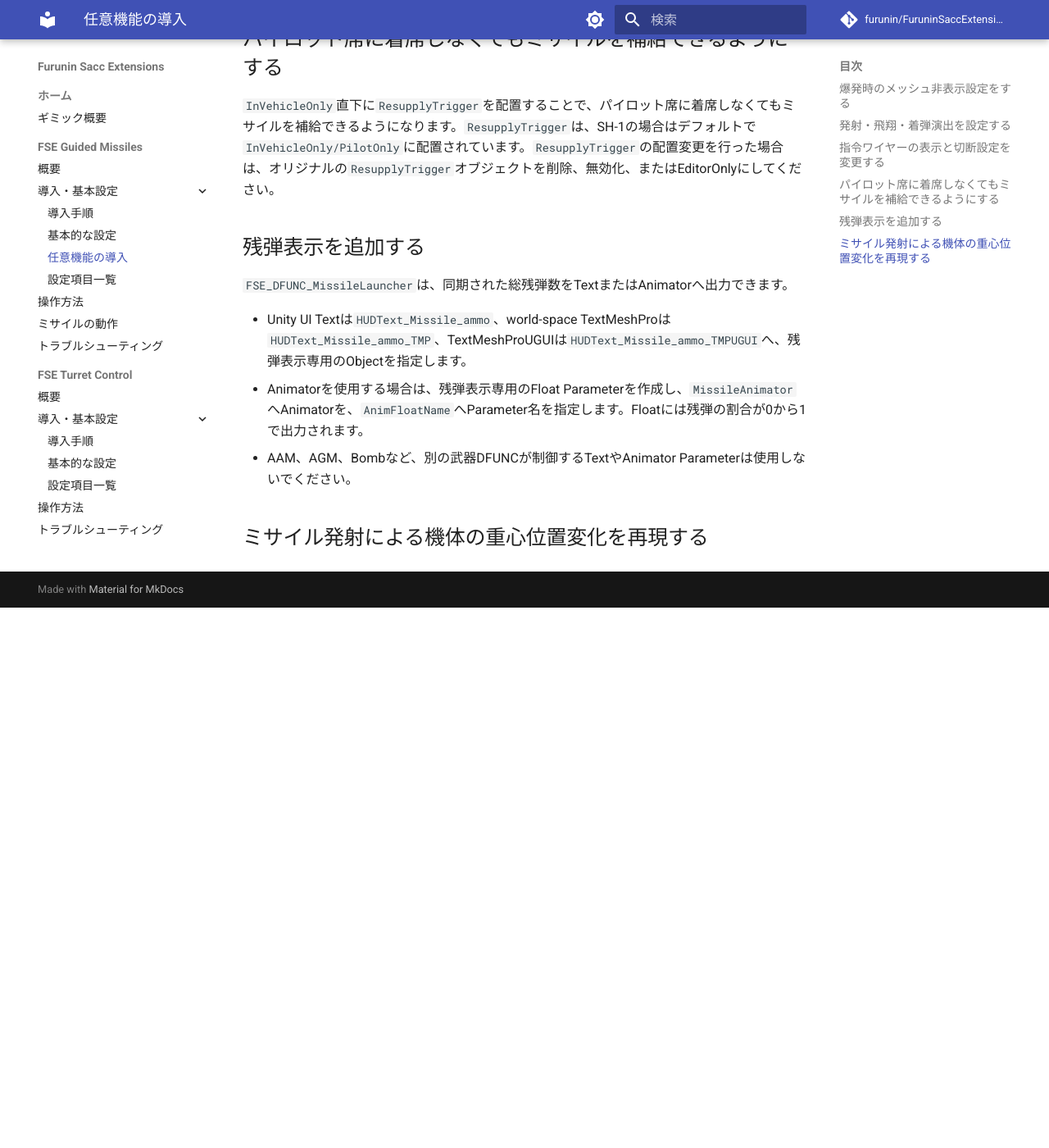
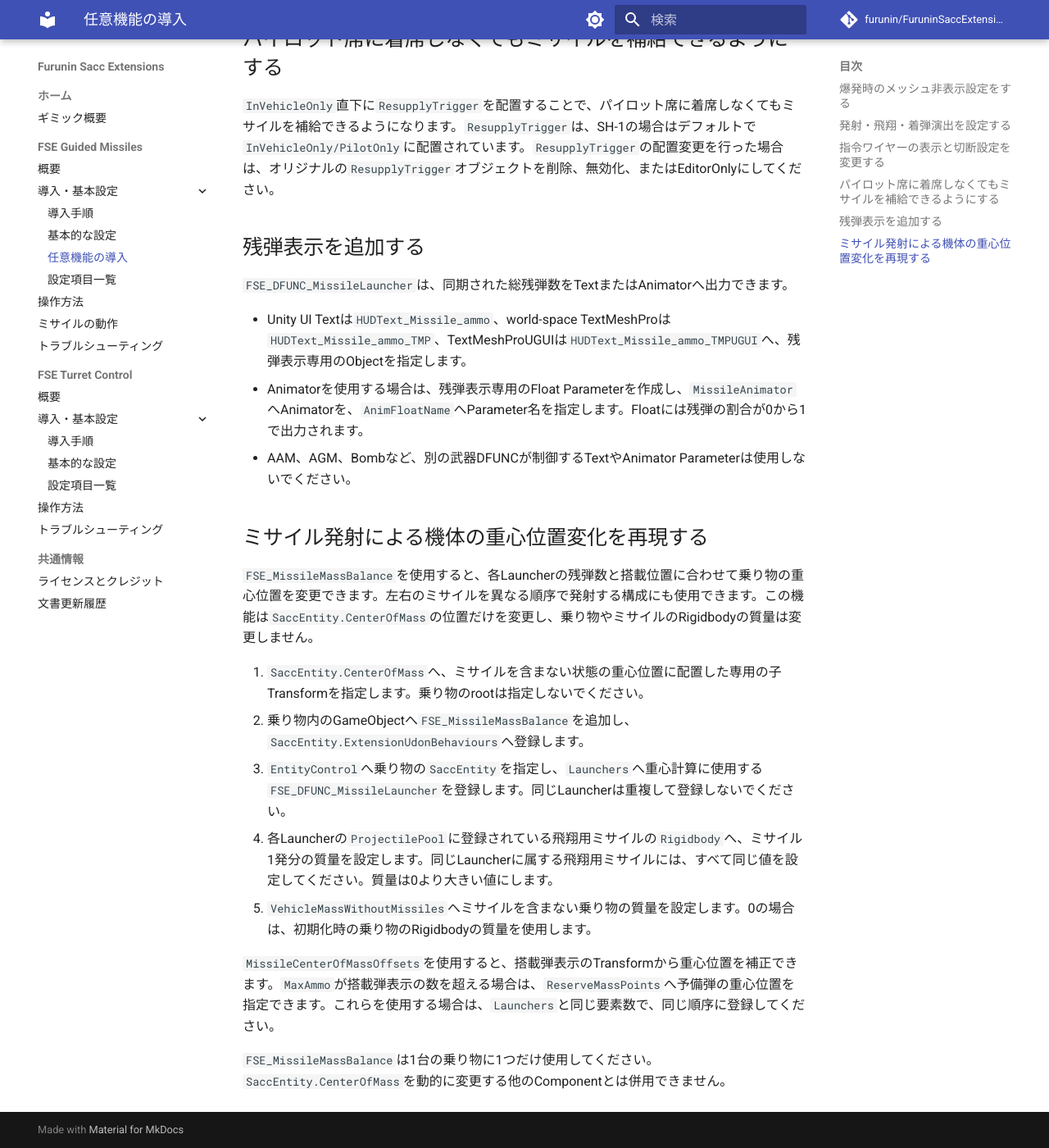
Before and after one commit to furunin/FuruninSaccExtensions-Docs, an MkDocs documentation site: the page built from docs/guided-missiles/optional-features.md, in a window 1280 px wide and 1400 px high, scrolled down 1044 px. Shown: the whole window at 82% size. Built offline with MkDocs 1.6.1 and Material for MkDocs 9.7.7, drawn with Linux system fonts in a browser that asks for light colours; comment, search, counter and statistics services are not loaded; the version menu is left out; before the commit the page ends 1785 px from its top, so only the background shows below that.

Commit message:
docs: document missile mass balance

```diff
--- a/docs/guided-missiles/optional-features.md
+++ b/docs/guided-missiles/optional-features.md
@@ -35,3 +35,15 @@
 - AAM、AGM、Bombなど、別の武器DFUNCが制御するTextやAnimator Parameterは使用しないでください。
 
 ## ミサイル発射による機体の重心位置変化を再現する
+
+`FSE_MissileMassBalance`を使用すると、各Launcherの残弾数と搭載位置に合わせて乗り物の重心位置を変更できます。左右のミサイルを異なる順序で発射する構成にも使用できます。この機能は`SaccEntity.CenterOfMass`の位置だけを変更し、乗り物やミサイルのRigidbodyの質量は変更しません。
+
+1. `SaccEntity.CenterOfMass`へ、ミサイルを含まない状態の重心位置に配置した専用の子Transformを指定します。乗り物のrootは指定しないでください。
+2. 乗り物内のGameObjectへ`FSE_MissileMassBalance`を追加し、`SaccEntity.ExtensionUdonBehaviours`へ登録します。
+3. `EntityControl`へ乗り物の`SaccEntity`を指定し、`Launchers`へ重心計算に使用する`FSE_DFUNC_MissileLauncher`を登録します。同じLauncherは重複して登録しないでください。
+4. 各Launcherの`ProjectilePool`に登録されている飛翔用ミサイルの`Rigidbody`へ、ミサイル1発分の質量を設定します。同じLauncherに属する飛翔用ミサイルには、すべて同じ値を設定してください。質量は0より大きい値にします。
+5. `VehicleMassWithoutMissiles`へミサイルを含まない乗り物の質量を設定します。0の場合は、初期化時の乗り物のRigidbodyの質量を使用します。
+
+`MissileCenterOfMassOffsets`を使用すると、搭載弾表示のTransformから重心位置を補正できます。`MaxAmmo`が搭載弾表示の数を超える場合は、`ReserveMassPoints`へ予備弾の重心位置を指定できます。これらを使用する場合は、`Launchers`と同じ要素数で、同じ順序に登録してください。
+
+`FSE_MissileMassBalance`は1台の乗り物に1つだけ使用してください。`SaccEntity.CenterOfMass`を動的に変更する他のComponentとは併用できません。
```
Also changed, not shown: 1 other file.
